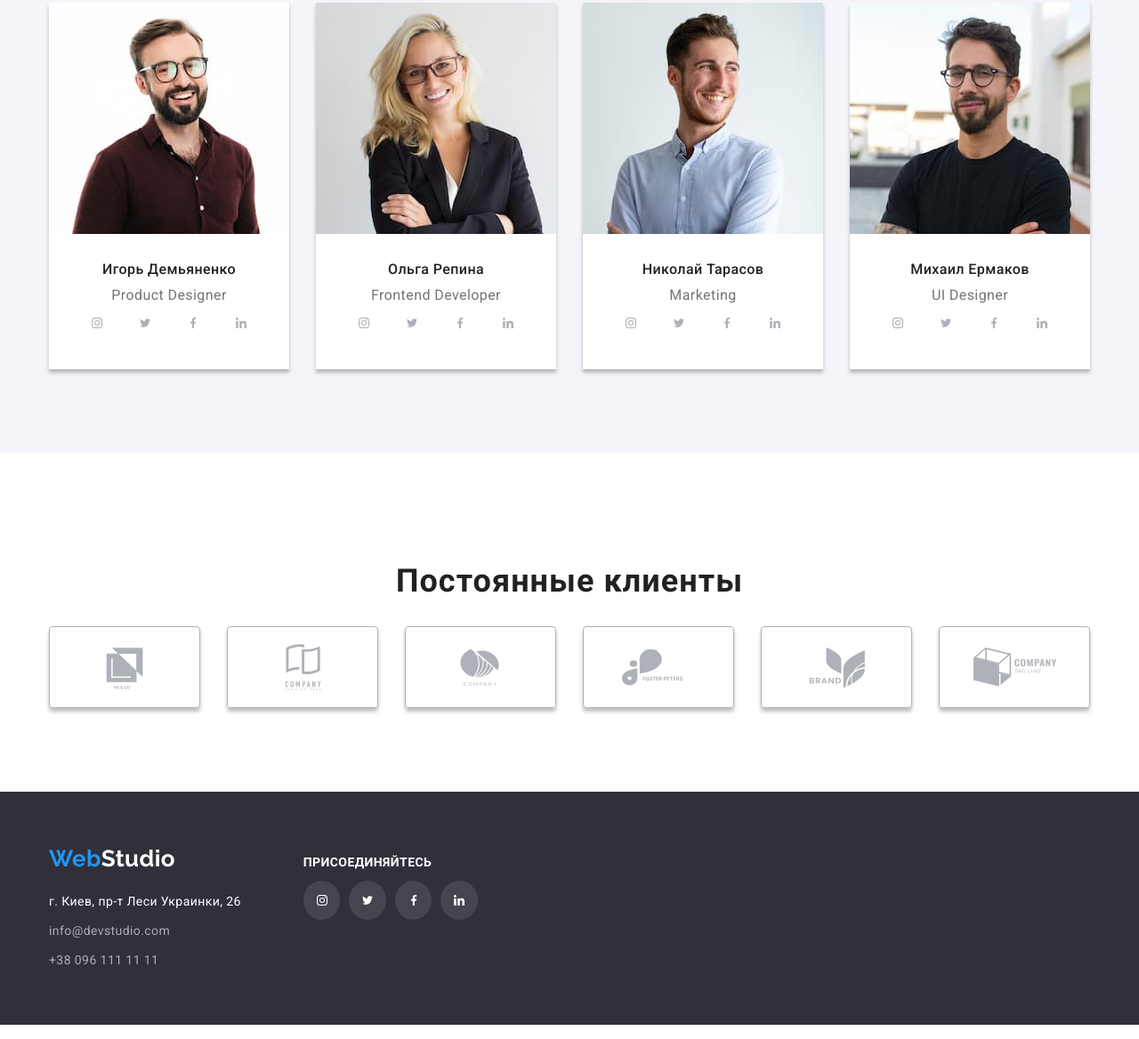
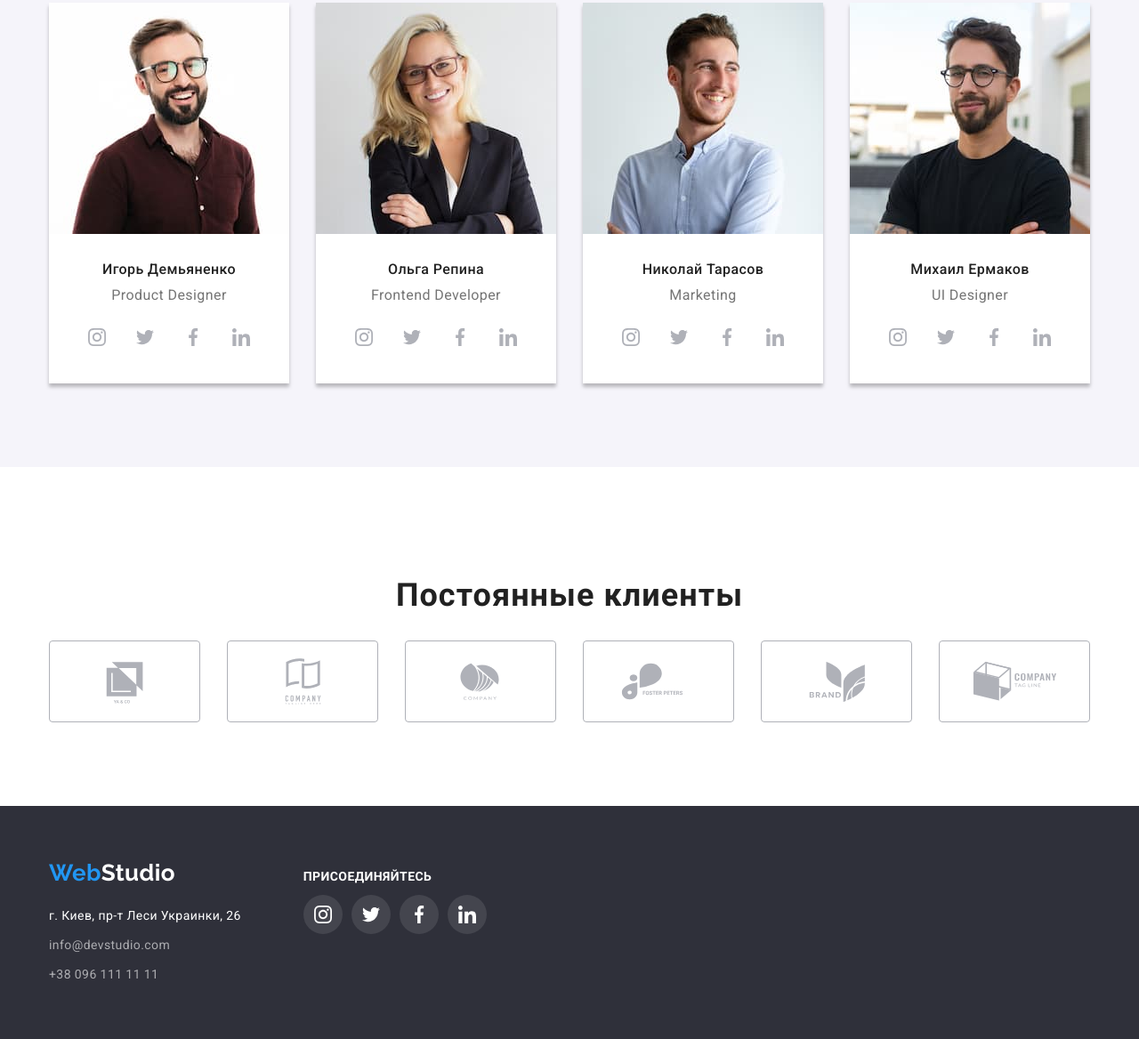
Before and after one commit to mrok-creator/goit-markup-hw-04, a plain HTML site: page index.html in a window 1280 px wide. Shown: the part 1782-2950 px from the top of the page at 89% size. Drawn offline with nearby package versions, Linux system fonts and the light colour scheme.

Commit message:
correct icon style

```diff
--- a/css/styles.css
+++ b/css/styles.css
@@ -429,7 +429,7 @@ body {
 
 .team .card-text {
   margin-top: 0;
-  margin-bottom: 0;
+  margin-bottom: 16px;
 
   font-size: 16px;
   line-height: 1.19;
@@ -452,6 +452,7 @@ body {
 
   width: 44px;
   height: 44px;
+  padding: 12px;
   border-radius: 50%;
   margin-right: 10px;
 
@@ -494,7 +495,7 @@ body {
   padding: 0;
 }
 
-.partner-logo {
+.partner-link {
   display: block;
 
   width: 170px;
@@ -502,7 +503,6 @@ body {
   padding: 16px 32px;
   border: 1px solid var(--icon-pr-color);
   border-radius: 4px;
-  box-shadow: 0px 4px 4px rgba(0, 0, 0, 0.25);
   margin-right: 30px;
 
   color: var(--icon-pr-color);
@@ -517,11 +517,11 @@ body {
 .partner-list :last-child {
   margin-right: 0px;
 }
-
-.partner-logo:hover,
-.partner-logo:focus {
+.partner-link:hover,
+.partner-link:focus {
   color: var(--accent-color);
-  border-color: var(--accent-color);
+  box-shadow: 0px 4px 4px rgba(0, 0, 0, 0.25);
+  border: 1px solid var(--accent-color);
 }
 
 /* -----------------------BODY_PORTFILIO--------------------- */
@@ -677,7 +677,7 @@ body {
   width: 44px;
   height: 44px;
   border-radius: 50%;
-  padding: 16px 0;
+  padding: 12px;
   margin-right: 10px;
 
   background-color: rgba(255, 255, 255, 0.1);
@@ -686,10 +686,10 @@ body {
 }
 
 .follow-link-icon {
+  margin: 0;
+  padding: 0;
   display: block;
   fill: currentColor;
-
-  margin: 0 auto;
 }
 
 .social-link-box:last-child {
--- a/index.html
+++ b/index.html
@@ -152,22 +152,22 @@
                 <p class="card-text">Product Designer</p>
                 <div class="social-link-box">
                   <a href="#" class="social-link">
-                    <svg class="link-icon" width="12px" height="12px">
+                    <svg class="link-icon" width="20" height="20">
                       <use href="./images/icons.svg#icon-instagram"></use>
                     </svg>
                   </a>
                   <a href="#" class="social-link">
-                    <svg class="link-icon" width="12px" height="12px">
+                    <svg class="link-icon" width="20" height="20">
                       <use href="./images/icons.svg#icon-twitter"></use>
                     </svg>
                   </a>
                   <a href="#" class="social-link">
-                    <svg class="link-icon" width="12px" height="12px">
+                    <svg class="link-icon" width="20" height="20">
                       <use href="./images/icons.svg#icon-facebook"></use>
                     </svg>
                   </a>
                   <a href="#" class="social-link">
-                    <svg class="link-icon" width="12px" height="12px">
+                    <svg class="link-icon" width="20" height="20">
                       <use href="./images/icons.svg#icon-linkedin"></use>
                     </svg>
                   </a>
@@ -186,22 +186,22 @@
                 <p class="card-text">Frontend Developer</p>
                 <div class="social-link-box">
                   <a href="#" class="social-link">
-                    <svg class="link-icon" width="12px" height="12px">
+                    <svg class="link-icon" width="20" height="20">
                       <use href="./images/icons.svg#icon-instagram"></use>
                     </svg>
                   </a>
                   <a href="#" class="social-link">
-                    <svg class="link-icon" width="12px" height="12px">
+                    <svg class="link-icon" width="20" height="20">
                       <use href="./images/icons.svg#icon-twitter"></use>
                     </svg>
                   </a>
                   <a href="#" class="social-link">
-                    <svg class="link-icon" width="12px" height="12px">
+                    <svg class="link-icon" width="20" height="20">
                       <use href="./images/icons.svg#icon-facebook"></use>
                     </svg>
                   </a>
                   <a href="#" class="social-link">
-                    <svg class="link-icon" width="12px" height="12px">
+                    <svg class="link-icon" width="20" height="20">
                       <use href="./images/icons.svg#icon-linkedin"></use>
                     </svg>
                   </a>
@@ -220,22 +220,22 @@
                 <p class="card-text">Marketing</p>
                 <div class="social-link-box">
                   <a href="#" class="social-link">
-                    <svg class="link-icon" width="12px" height="12px">
+                    <svg class="link-icon" width="20" height="20">
                       <use href="./images/icons.svg#icon-instagram"></use>
                     </svg>
                   </a>
                   <a href="#" class="social-link">
-                    <svg class="link-icon" width="12px" height="12px">
+                    <svg class="link-icon" width="20" height="20">
                       <use href="./images/icons.svg#icon-twitter"></use>
                     </svg>
                   </a>
                   <a href="#" class="social-link">
-                    <svg class="link-icon" width="12px" height="12px">
+                    <svg class="link-icon" width="20" height="20">
                       <use href="./images/icons.svg#icon-facebook"></use>
                     </svg>
                   </a>
                   <a href="#" class="social-link">
-                    <svg class="link-icon" width="12px" height="12px">
+                    <svg class="link-icon" width="20" height="20">
                       <use href="./images/icons.svg#icon-linkedin"></use>
                     </svg>
                   </a>
@@ -254,22 +254,22 @@
                 <p class="card-text">UI Designer</p>
                 <div class="social-link-box">
                   <a href="#" class="social-link">
-                    <svg class="link-icon" width="12px" height="12px">
+                    <svg class="link-icon" width="20" height="20">
                       <use href="./images/icons.svg#icon-instagram"></use>
                     </svg>
                   </a>
                   <a href="#" class="social-link">
-                    <svg class="link-icon" width="12px" height="12px">
+                    <svg class="link-icon" width="20" height="20">
                       <use href="./images/icons.svg#icon-twitter"></use>
                     </svg>
                   </a>
                   <a href="#" class="social-link">
-                    <svg class="link-icon" width="12px" height="12px">
+                    <svg class="link-icon" width="20" height="20">
                       <use href="./images/icons.svg#icon-facebook"></use>
                     </svg>
                   </a>
                   <a href="#" class="social-link">
-                    <svg class="link-icon" width="12px" height="12px">
+                    <svg class="link-icon" width="20" height="20">
                       <use href="./images/icons.svg#icon-linkedin"></use>
                     </svg>
                   </a>
@@ -360,22 +360,22 @@
           <h2 class="follow-us-title">Присоединяйтесь</h2>
           <div class="follow-us-box">
             <a href="#" class="follow-link">
-              <svg class="follow-link-icon" width="12px" height="12px">
+              <svg class="follow-link-icon" width="20" height="20">
                 <use href="./images/icons.svg#icon-instagram"></use>
               </svg>
             </a>
             <a href="#" class="follow-link">
-              <svg class="follow-link-icon" width="12px" height="12px">
+              <svg class="follow-link-icon" width="20" height="20">
                 <use href="./images/icons.svg#icon-twitter"></use>
               </svg>
             </a>
             <a href="#" class="follow-link">
-              <svg class="follow-link-icon" width="12px" height="12px">
+              <svg class="follow-link-icon" width="20" height="20">
                 <use href="./images/icons.svg#icon-facebook"></use>
               </svg>
             </a>
             <a href="#" class="follow-link">
-              <svg class="follow-link-icon" width="12px" height="12px">
+              <svg class="follow-link-icon" width="20" height="20">
                 <use href="./images/icons.svg#icon-linkedin"></use>
               </svg>
             </a>
```
Also changed, not shown: portfolio.html (+4 -4 lines).
